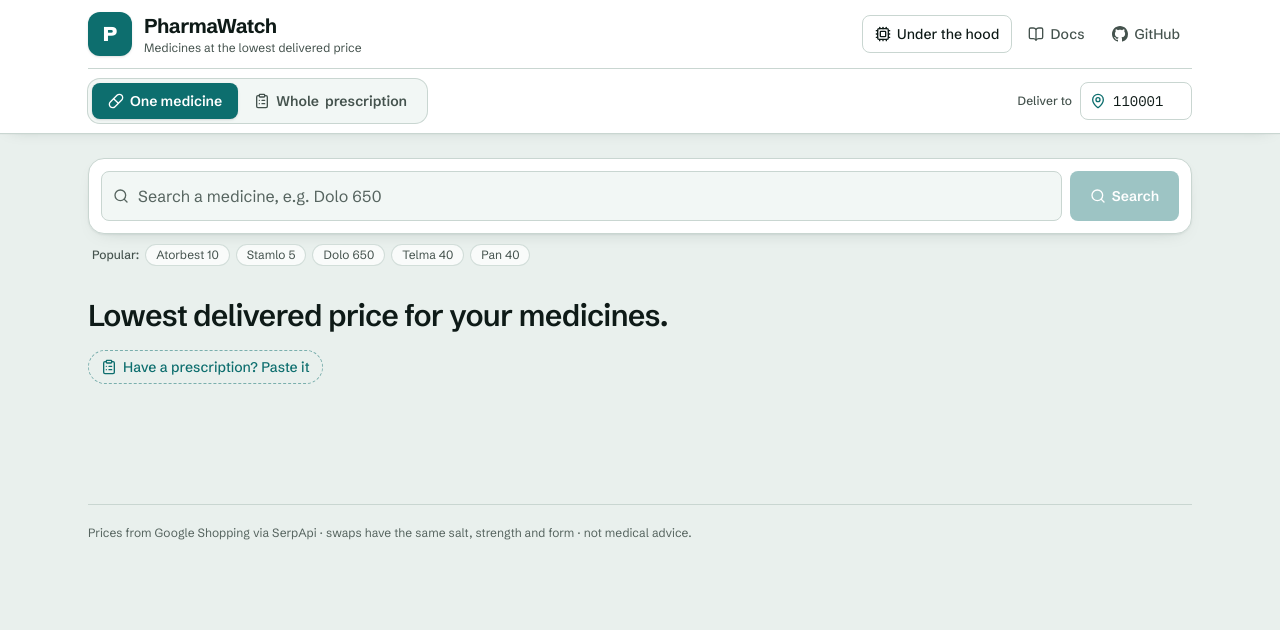
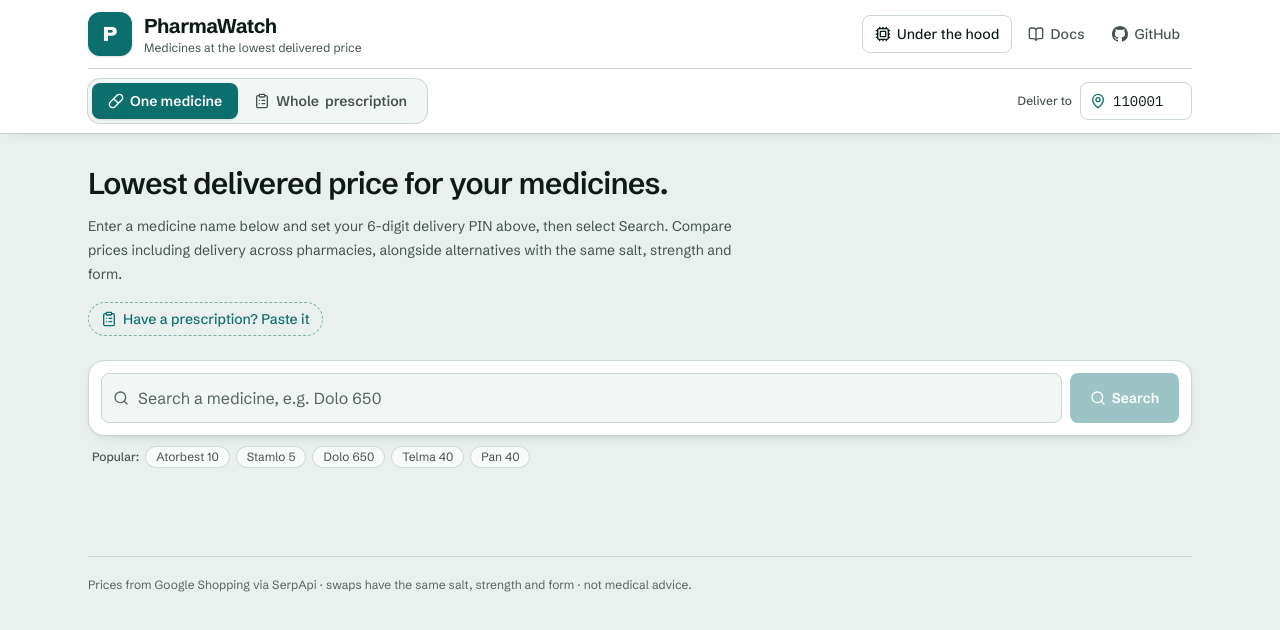
Before and after one commit to b25cs1051-KUSH/Serp-Api-Hackathon, a Next.js app in the folder web/: page / in a window 1280 px wide. Shown: the top 630 px of the page. Built offline with nearby package versions, Linux system fonts and the light colour scheme; no server answers.

Commit message:
final changes

```diff
--- a/web/src/components/shop/ShopStates.tsx
+++ b/web/src/components/shop/ShopStates.tsx
@@ -6,8 +6,12 @@ import { API_URL } from "@/lib/api";
 
 export function EmptyState({ onPaste }: { onPaste: () => void }) {
   return (
-    <section className="py-8">
+    <section className="pb-6 pt-2">
       <h1 className="max-w-2xl text-2xl font-semibold tracking-tight sm:text-3xl">Lowest delivered price for your medicines.</h1>
+      <p className="mt-3 max-w-2xl text-sm leading-6 text-muted">
+        Enter a medicine name below and set your 6-digit delivery PIN above, then select Search.
+        Compare prices including delivery across pharmacies, alongside alternatives with the same salt, strength and form.
+      </p>
       <button
         type="button"
         onClick={onPaste}
--- a/web/src/components/views/ShopView.tsx
+++ b/web/src/components/views/ShopView.tsx
@@ -81,6 +81,7 @@ export default function ShopView() {
       <main className="mx-auto w-full max-w-6xl px-4 pb-16 sm:px-6">
         {tab === "one" ? (
           <div id="panel-one" role="tabpanel" aria-labelledby="tab-one" className="py-6">
+            {state.status === "idle" && <EmptyState onPaste={() => setTab("rx")} />}
             <form
               role="search"
               onSubmit={(e) => {
@@ -124,9 +125,7 @@ export default function ShopView() {
               ))}
             </div>
 
-            {state.status === "idle" ? (
-              <EmptyState onPaste={() => setTab("rx")} />
-            ) : (
+            {state.status !== "idle" && (
               <section className="mt-6 space-y-5">
                 {state.error && <ErrorNote message={state.error} />}
                 {state.choose ? (
@@ -205,8 +204,11 @@ export default function ShopView() {
           </div>
         ) : (
           <div id="panel-rx" role="tabpanel" aria-labelledby="tab-rx" className="py-6">
-            <h1 className="text-2xl font-semibold tracking-tight">Your prescription</h1>
-            <p className="mt-1 text-sm text-muted">One medicine per line, e.g. &ldquo;Dolo 650 x30&rdquo;. We find the cheapest way to buy all of it.</p>
+            <h1 className="max-w-2xl text-2xl font-semibold tracking-tight sm:text-3xl">Your prescription</h1>
+            <p className="mt-3 max-w-2xl text-sm leading-6 text-muted">
+              Enter or paste your medicines below, with optional tablet counts, and set your 6-digit delivery PIN.
+              Compare complete baskets, delivery included, for your prescribed brands and alternatives with the same salt, strength and form.
+            </p>
             <PrescriptionForm colorKits items={rxItems} setItems={setRxItems} pincode={pincode} setPincode={setPincode} running={rxRunning} onSubmit={() => submitRx()} />
             {rx.state.status !== "idle" && (
               <div className="mt-8">
```
